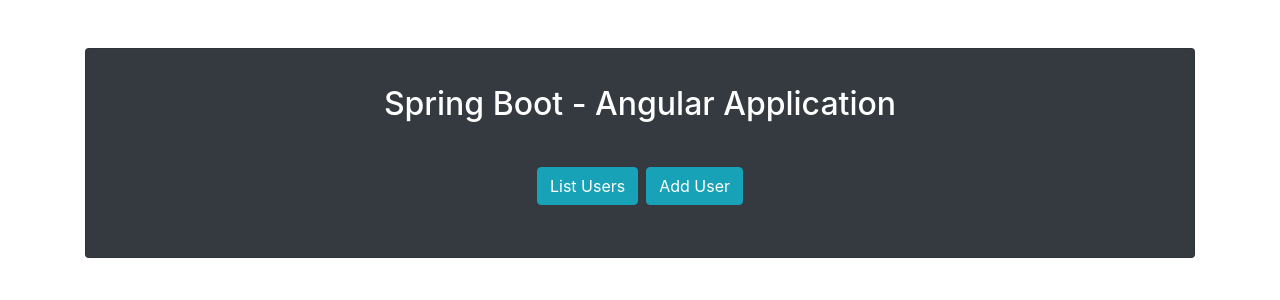
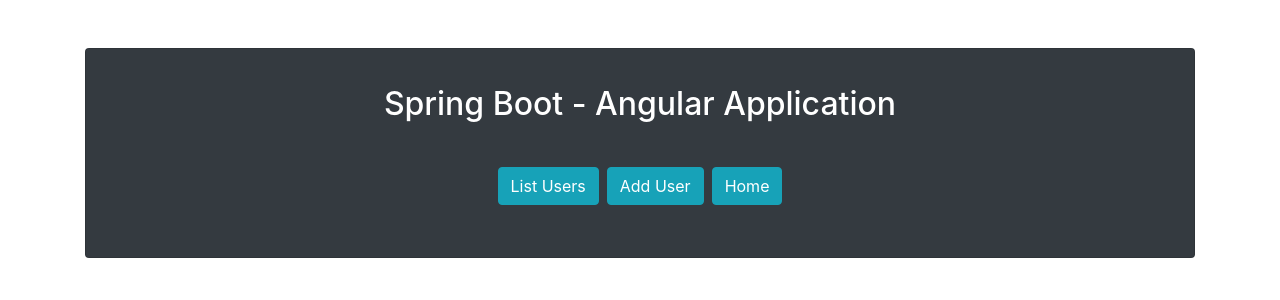
Before and after one commit to tulitas/SpringAngular, an Angular app: page / in a window 1280 px wide. Shown: the top 300 px of the page. Built offline with nearby package versions, Linux system fonts and the light colour scheme.

Commit message:
no changes

```diff
--- a/src/app/app.component.html
+++ b/src/app/app.component.html
@@ -11,6 +11,9 @@
             <li class="list-inline-item">
               <a routerLink="/adduser"  class="btn btn-info">Add User</a>
             </li>
+            <li class="list-inline-item">
+              <a routerLink="/"  class="btn btn-info">Home</a>
+            </li>
           </ul>
         </div>
       </div>
--- a/src/app/user-form/user-form.component.html
+++ b/src/app/user-form/user-form.component.html
@@ -3,7 +3,7 @@
     <form (ngSubmit)="onSubmit()" #userForm="ngForm">
       <div class="form-group">
         <label for="name">Name</label>
-        <input type="text" [(ngModel)]="user.name" ]
+        <input type="text" [(ngModel)]="user.name"
                class="form-control"
                id="name"
                name="name"
```
